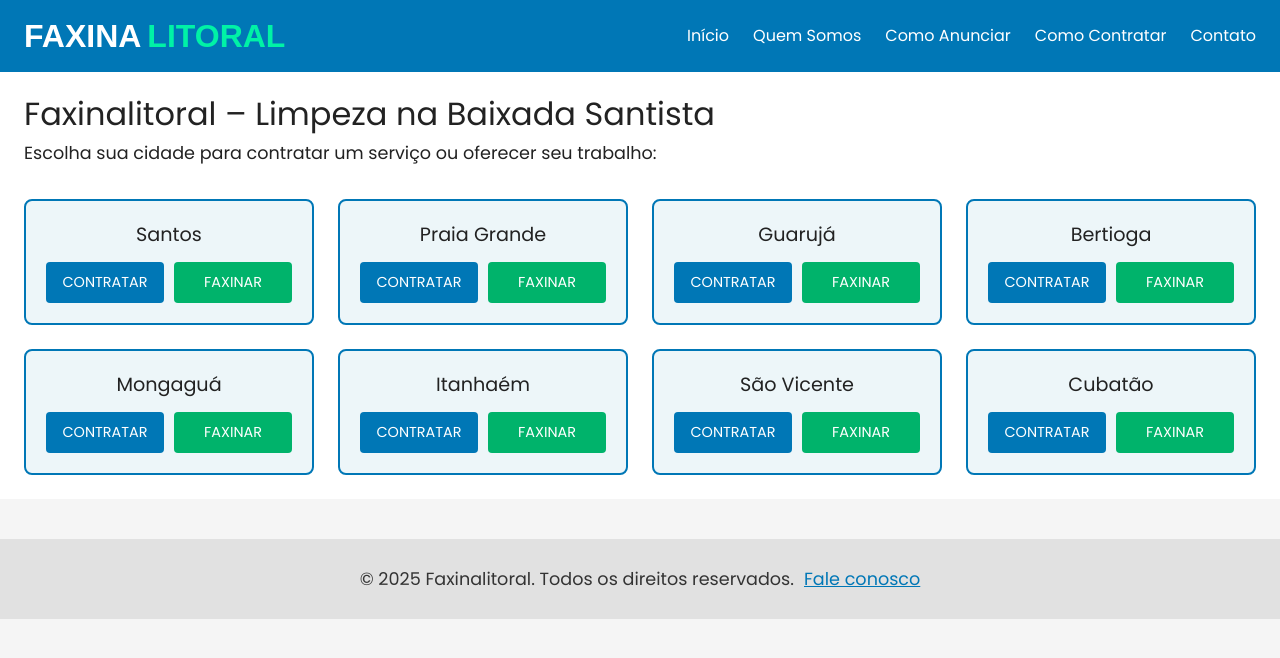
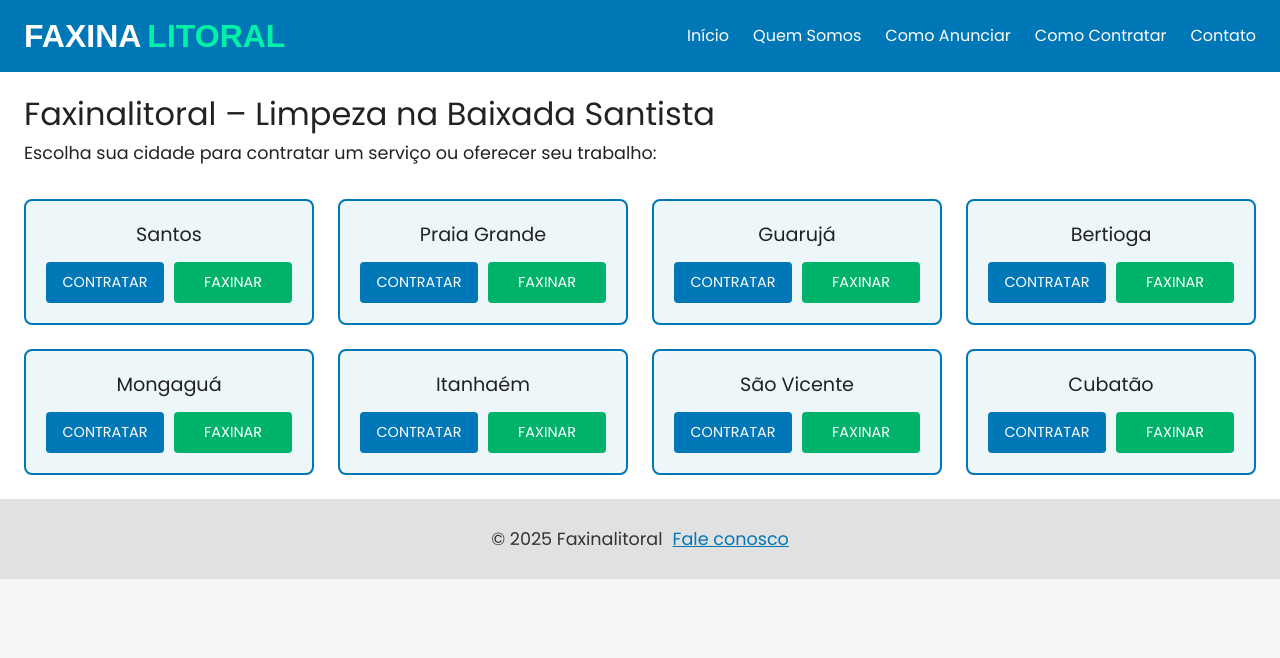
Before and after one commit to countdracula6/faxina-litoral, a React (Vite) app: page / in a window 1280 px wide. Shown: the top 658 px of the page. Built offline with nearby package versions, Linux system fonts and the light colour scheme.

Commit message:
fixing footer

```diff
--- a/src/components/Footer.css
+++ b/src/components/Footer.css
@@ -1,17 +1,24 @@
+/* src/components/Footer.css */
+
 .footer {
-  background-color: #f2f2f2;
-  color: #333;
+  background-color: #f4f4f4;
   padding: 20px 16px;
   font-size: 0.9rem;
   text-align: center;
   width: 100%;
-  margin-top: 40px;
 }
 
 .footer-content {
   display: flex;
   flex-direction: column;
+  align-items: center;
   gap: 10px;
+}
+
+.footer a {
+  color: #0077b6;
+  font-weight: 500;
+  text-decoration: underline;
 }
 
 @media (min-width: 600px) {
@@ -20,11 +27,6 @@
     justify-content: space-between;
     max-width: 900px;
     margin: 0 auto;
+    text-align: left;
   }
 }
-
-.footer a {
-  color: #0077b6;
-  text-decoration: underline;
-  font-weight: 500;
-}
--- a/src/components/Footer.jsx
+++ b/src/components/Footer.jsx
@@ -1,3 +1,4 @@
+// src/components/Footer.jsx
 import React from 'react'
 import './Footer.css'
 
@@ -5,7 +6,7 @@ export default function Footer() {
   return (
     <footer className="footer">
       <div className="footer-content">
-        <p>&copy; {new Date().getFullYear()} Faxinalitoral. Todos os direitos reservados.</p>
+        <p>&copy; {new Date().getFullYear()} Faxinalitoral</p>
         <p><a href="/contato">Fale conosco</a></p>
       </div>
     </footer>
```
